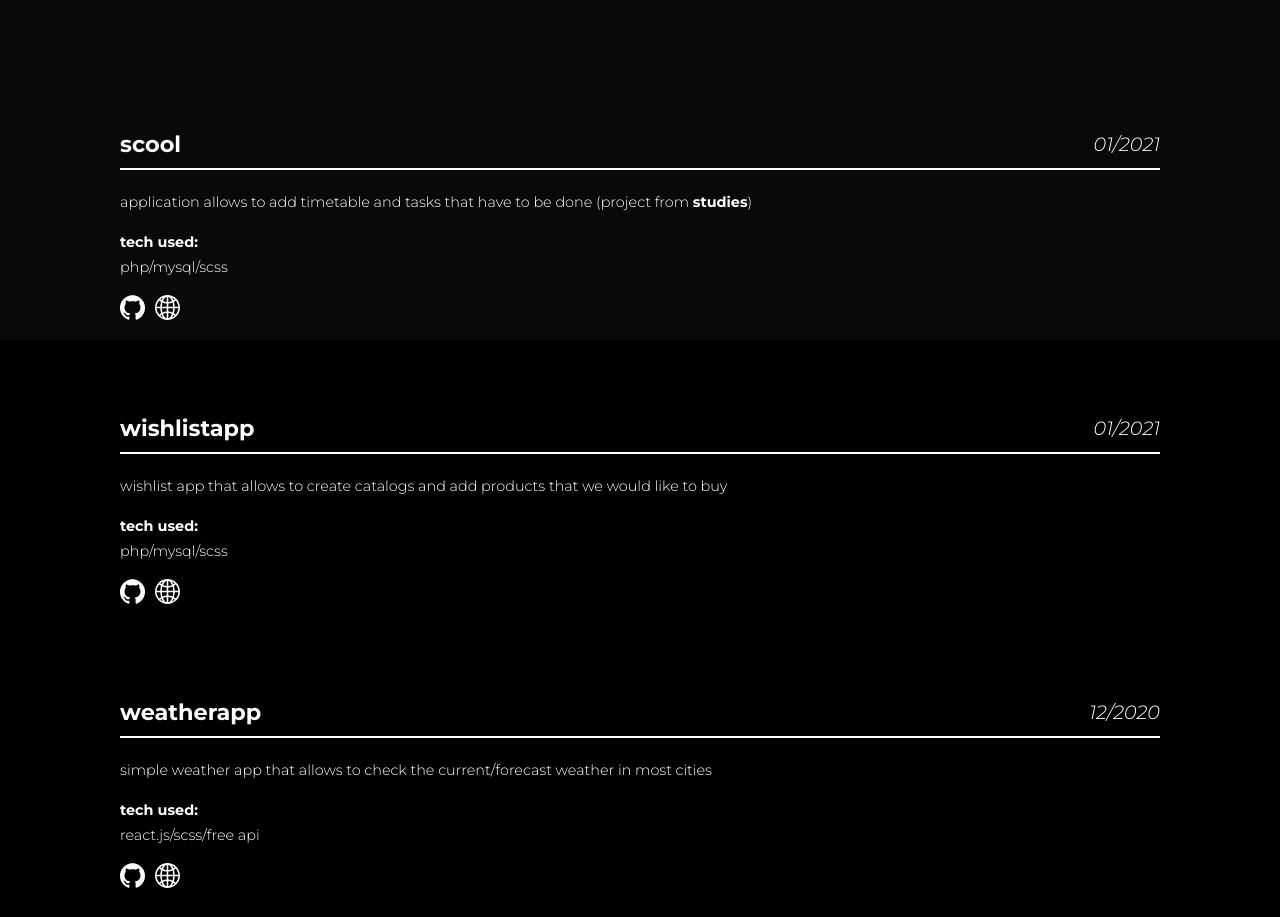
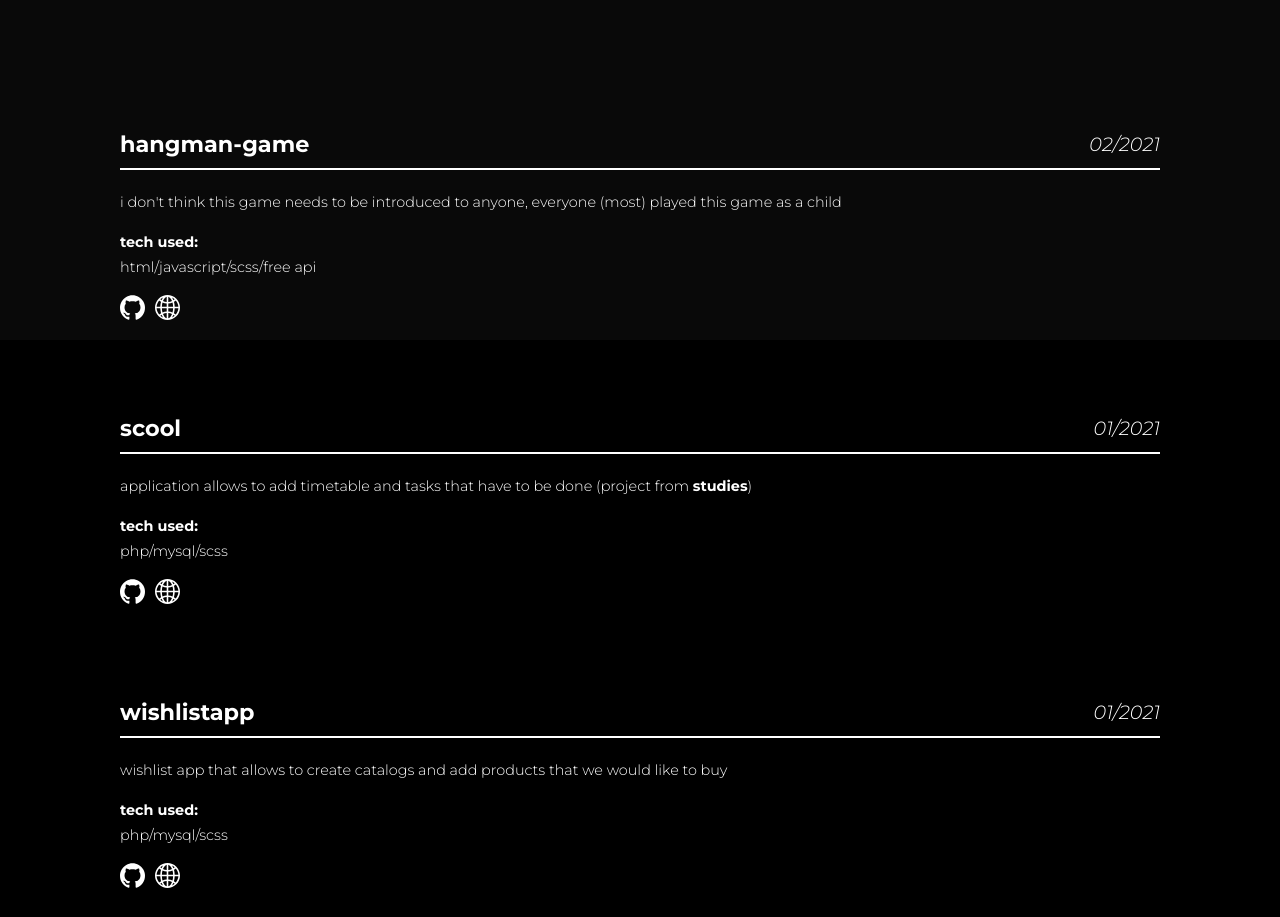
Before and after one commit to damian4551/portfolio, a plain HTML site: page index.html in a window 1280 px wide. Shown: the part 1780-2697 px from the top of the page. Drawn offline with nearby package versions, Linux system fonts and the light colour scheme.

Commit message:
added new project to project list

```diff
--- a/index.html
+++ b/index.html
@@ -85,6 +85,31 @@
                     </svg>
                 </div>
                 <div class="projects-block">
+                    <div class="projects-item" data-aos-once="true" data-aos="slide-up">
+                        <div class="item-bar">
+                            <span class="item-name">
+                                hangman-game
+                            </span>
+                            <span class="item-date">
+                                02/2021
+                            </span>
+                        </div>
+                        <div class="item-info">
+                            <p class="item-text">
+                                i don't think this game needs to be introduced to anyone, everyone (most) played this game as a child
+                            </p>
+                            <h6 class="tech-title">
+                                tech used:
+                            </h6>
+                            <p class="item-text tech">
+                                html/javascript/scss/free api
+                            </p>
+                            <div class="item-icons">
+                                <a href="https://github.com/damian4551/hangman-game" target="_blank"><img src="icons/github.svg" /></a>
+                                <a href="https://superhangmangame.netlify.app/index.html" target="_blank"><img src="icons/globe.svg" /></a>
+                            </div>
+                        </div>
+                    </div>
                     <div class="projects-item" data-aos-once="true" data-aos="slide-up">
                         <div class="item-bar">
                             <span class="item-name">
```
Also changed, not shown: 1 other file.
